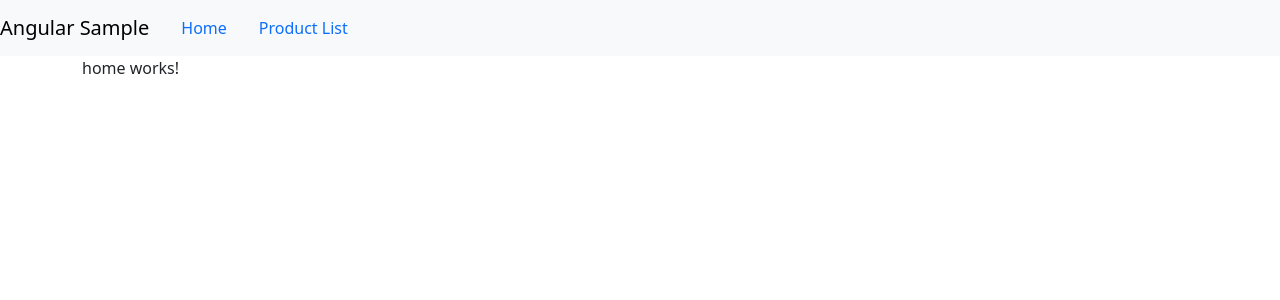
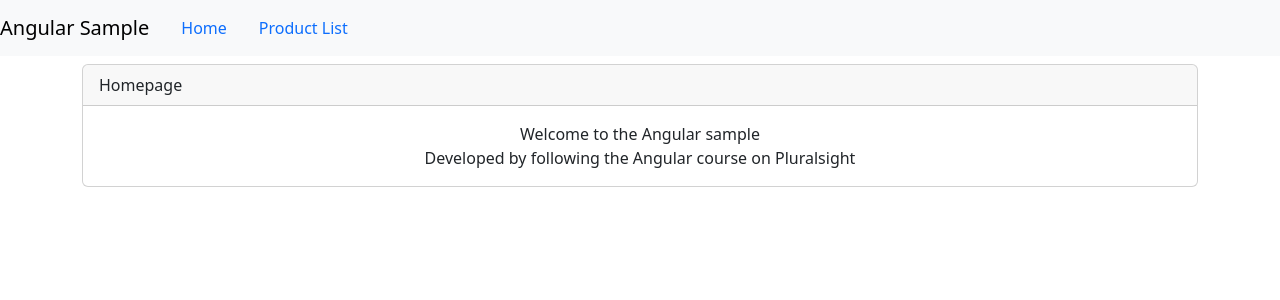
Before and after one commit to Tod2a/AngularSample, an Angular app: page /home in a window 1280 px wide. Shown: the top 300 px of the page. Built offline with nearby package versions, Linux system fonts and the light colour scheme.

Commit message:
format homepage

```diff
--- a/src/app/pages/home/home.component.html
+++ b/src/app/pages/home/home.component.html
@@ -1 +1,12 @@
-<p>home works!</p>
+<div class="card">
+    <div class="card-header">
+        {{pageTitle}}
+    </div>
+    <div class="card-body">
+        <div class="container-fluid">
+
+            <div class="text-center">Welcome to the Angular sample</div>
+            <div class="text-center">Developed by following the Angular course on Pluralsight</div>
+        </div>
+    </div>
+</div>
--- a/src/app/pages/home/home.component.ts
+++ b/src/app/pages/home/home.component.ts
@@ -7,5 +7,5 @@ import { Component } from '@angular/core';
   styleUrl: './home.component.css'
 })
 export class HomeComponent {
-
+  pageTitle: string = "Homepage"
 }
--- a/src/app/shared/components/navbar/navbar.component.html
+++ b/src/app/shared/components/navbar/navbar.component.html
@@ -1,4 +1,4 @@
-<nav class="navbar navbar-expand navbar-light bg-light">
+<nav class="navbar navbar-expand navbar-light bg-light mb-2">
     <a class="navbar-brand" routerLink="/home">{{ pageTitle }}</a>
     <ul class="nav nav-pills">
         <li><a class="nav-link" routerLink="/home">Home</a></li>
```
Also changed, not shown: src/assets/images/logo.jpg (deleted).
